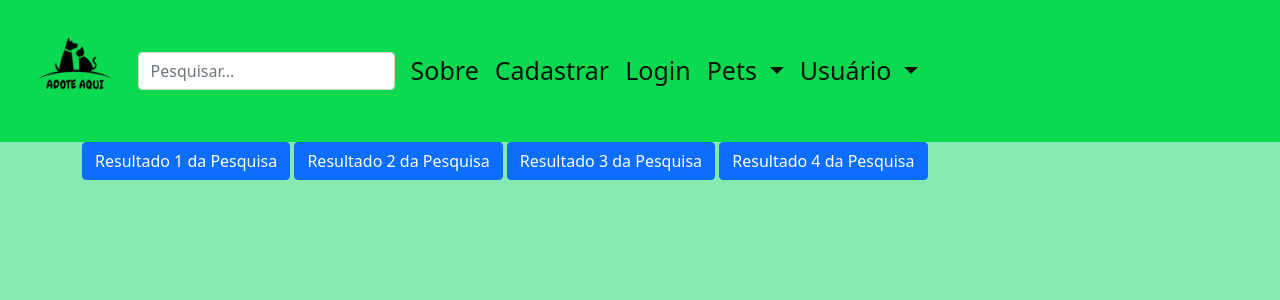
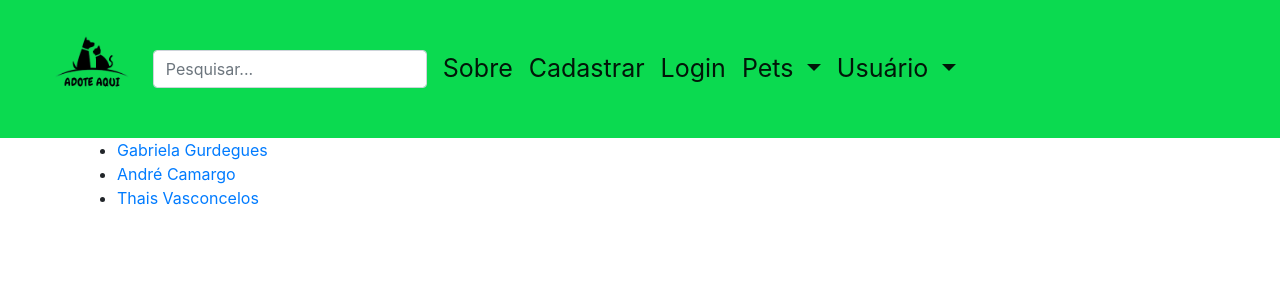
Before and after one commit to eduardooarruda/AdoteAqui2, a Flask app: template adoteaqui/adoteaqui/blueprints/usuario/templates/paginaUsuario.html in a window 1280 px wide. Shown: the top 300 px of the page. Run offline with Flask 2, Linux system fonts and the light colour scheme; the template is opened without the code that fills it, so the values that code supplies are empty; parts of the project's set-up code (start-up, migrations or seed data) failed here and were passed over; some libraries are stand-ins or nearby versions.

Commit message:
Agora os resultados da pesquisa são exibidos em lista e um modal abre ao clicar. Banco de dados não implementado.

```diff
--- a/adoteaqui/adoteaqui/blueprints/usuario/templates/paginaUsuario.html
+++ b/adoteaqui/adoteaqui/blueprints/usuario/templates/paginaUsuario.html
@@ -15,63 +15,96 @@
 {% endwith %}
 <html>
     <head>
-    <link rel="stylesheet" href="../../../static/css/bootstrap.min.css">
-    <link rel="stylesheet" href="../../../static/css/style.css">
+    <link rel="stylesheet" href="../../static/css/bootstrap.min.css">
+    <link rel="stylesheet" href="../../static/css/style.css">
+    <link rel="stylesheet" href="https://stackpath.bootstrapcdn.com/bootstrap/4.4.1/css/bootstrap.min.css" integrity= "sha384-Vkoo8x4CGsO3+Hhxv8T/Q5PaXtkKtu6ug5TOeNV6gBiFeWPGFN9MuhOf23Q9Ifjh" crossorigin="anonymous">
+	<script src="https://code.jquery.com/jquery-3.4.1.slim.min.js" integrity="sha384-J6qa4849blE2+poT4WnyKhv5vZF5SrPo0iEjwBvKU7imGFAV0wwj1yYfoRSJoZ+n" crossorigin="anonymous"></script>
+	<script src="https://cdn.jsdelivr.net/npm/popper.js@1.16.0/dist/umd/popper.min.js" integrity="sha384-Q6E9RHvbIyZFJoft+2mJbHaEWldlvI9IOYy5n3zV9zzTtmI3UksdQRVvoxMfooAo" crossorigin="anonymous"></script>
+	<script src="https://stackpath.bootstrapcdn.com/bootstrap/4.4.1/js/bootstrap.min.js" integrity="sha384-wfSDF2E50Y2D1uUdj0O3uMBJnjuUD4Ih7YwaYd1iqfktj0Uod8GCExl3Og8ifwB6" crossorigin="anonymous"></script>
     </head>
   <body>
-      <!--><style>
-.padding {
-    padding: 3rem !important
-}
+      <!-- Button trigger modal -->
+	<ul>
+		<li data-toggle="modal"
+			data-target="#exampleModal1"
+			data-whatever="item 1">
+			<a href="#">Gabriela Gurdegues</a>
+		</li>
+		<li data-toggle="modal"
+			data-target="#exampleModal2"
+			data-whatever="item 2">
+			<a href="#">André Camargo</a>
+		</li>
+		<li data-toggle="modal"
+			data-target="#exampleModal3"
+			data-whatever="item 3">
+			<a href="#">Thais Vasconcelos</a>
+		</li>
+	</ul>
+	<!-- Modal -->
+	<div class="modal fade modal-personalizado" id="exampleModal1" tabindex="-1">
+          <div class="modal-dialog modal-personalizado">
+            <div class="modal-content"  role="document">
+                    <div class="modal-body">
+                        <div class="page-content page-container" id="page-content">
+                              <div class="padding">
+                                <div class="row container d-flex justify-content-center">
+                                  <div class="col-xl-6 col-md-12">
+                                    <div class="card user-card-full">
+                                      <div class="row m-l-0 m-r-0">
+                                        <div class="col-sm-4 bg-c-lite-green user-profile">
+                                          <div class="card-block text-center text-white">
+                                            <div class="m-b-25"> <img src="../../static/img/avatar.png" class="img-radius" alt="User-Profile-Image"></div>
+                                           <h6 class="f-w-600">"Gabriela Gurdegues"</h6>
+                                          <p>@ no site</p> <i class=" mdi mdi-square-edit-outline feather icon-edit m-t-10 f-16"></i>
+                                        </div>
+                                      </div>
+                                      <div class="col-sm-8">
+                                        <div class="card-block">
+                                          <h6 class="m-b-20 p-b-5 b-b-default f-w-600">Perfil Do Usuário</h6>
+                                          <div class="row">
+                                            <div class="col-sm-6">
+                                              <p class="m-b-10 f-w-600">Email</p>
+                                              <h6 class="text-muted f-w-400">gabigurdegues@gmail.com</h6>
+                                            </div>
+                                            <div class="col-sm-6">
+                                              <p class="m-b-10 f-w-600">Telefone</p>
+                                              <h6 class="text-muted f-w-400">(88)40766231</h6>
+                                            </div>
+                                          </div>
+                                          <h6 class="m-b-20 m-t-40 p-b-5 b-b-default f-w-600">Mais informações:</h6>
+                                         <div class="row">
+                                          <div class="col-sm-6">
+                                              <p class="m-b-10 f-w-600">Instagram</p>
+                                              <h6 class="text-muted f-w-400">@Gabigurdegues</h6>
+                                          </div>
+                                          <div class="col-sm-6">
+                                              <p class="m-b-10 f-w-600">Whatsapp</p>
+                                              <h6 class="text-muted f-w-400">(88)40766231</h6>
+                                          </div>
+                                          <div class="col-sm-6">
+                                              <p class="m-b-10 f-w-600">Facebook</p>
+                                              <h6 class="text-muted f-w-400">Gabriela Gurdegues</h6>
+                                          </div>
+                                          <div class="col-sm-6">
+                                              <p class="m-b-10 f-w-600">Telegram</p>
+                                              <h6 class="text-muted f-w-400">(12)987654654</h6>
+                                          </div>
+                                         </div>
+                                        </div>
+                                      </div>
+                                    </div>
+                                  </div>
+                                </div>
+                             </div>
+                        </div>
+                    </div>
+                </div>
+            </div>
+        </div>
+</div>
 
-.bg-c-lite-green {
-    background: -webkit-gradient(linear, left top, right top, from(#9370DB), to(#006400));
-    background: linear-gradient(to right, #9370DB, #FFC0CB)
-}
-
-.p-b-5 {
-    padding-bottom: 5px !important
-}
-
-.b-b-default {
-    border-bottom: 1px solid #e0e0e0
-}
-
-.m-l-0 {
-    margin-left: 0px
-}
-
-.m-r-0 {
-    margin-right: 0px
-}
-
-.card-block {
-    padding: 1.25rem
-}
-
-.user-card-full {
-    overflow: hidden
-}
-.m-b-25 {
-    margin-bottom: 25px
-}
-
-h6 {
-    font-size: 14px
-}
-
-.f-w-600 {
-    font-weight: 600
-}
-
-.modal-personalizado{
-        min-width: 90%;
-        margin-left: 80;
-}
-      </style><!-->
-
-        <button type="button" class="btn btn-primary" data-bs-toggle="modal" data-bs-target="#exampleModal">Resultado 1 da Pesquisa</button>
-          <div class="modal fade modal-personalizado" id="exampleModal" tabindex="-1">
+	<div class="modal fade modal-personalizado" id="exampleModal2" tabindex="-1">
           <div class="modal-dialog modal-personalizado">
             <div class="modal-content"  role="document">
                     <div class="modal-body">
@@ -84,7 +117,7 @@
                                         <div class="col-sm-4 bg-c-lite-green user-profile">
                                           <div class="card-block text-center text-white">
                                             <div class="m-b-25"> <img src="https://i.imgur.com/hMmnN3t.png" class="img-radius" alt="User-Profile-Image"></div>
-                                           <h6 class="f-w-600">"Fulana da Silva"</h6>
+                                           <h6 class="f-w-600">"André Camargo"</h6>
                                           <p>@ no site</p> <i class=" mdi mdi-square-edit-outline feather icon-edit m-t-10 f-16"></i>
                                         </div>
                                       </div>
@@ -94,26 +127,26 @@
                                           <div class="row">
                                             <div class="col-sm-6">
                                               <p class="m-b-10 f-w-600">Email</p>
-                                              <h6 class="text-muted f-w-400">puxardodb@gmail.com</h6>
+                                              <h6 class="text-muted f-w-400">andré_camargo15@gmail.com</h6>
                                             </div>
                                             <div class="col-sm-6">
                                               <p class="m-b-10 f-w-600">Telefone</p>
-                                              <h6 class="text-muted f-w-400">(00)123456789</h6>
+                                              <h6 class="text-muted f-w-400">(88)762017849</h6>
                                             </div>
                                           </div>
                                           <h6 class="m-b-20 m-t-40 p-b-5 b-b-default f-w-600">Mais informações:</h6>
                                          <div class="row">
                                           <div class="col-sm-6">
                                               <p class="m-b-10 f-w-600">Instagram</p>
-                                              <h6 class="text-muted f-w-400">@JeaneMaria</h6>
+                                              <h6 class="text-muted f-w-400">@andreccamargo</h6>
                                           </div>
                                           <div class="col-sm-6">
                                               <p class="m-b-10 f-w-600">Whatsapp</p>
-                                              <h6 class="text-muted f-w-400">(88)988776655</h6>
+                                              <h6 class="text-muted f-w-400">(88)762017849</h6>
                                           </div>
                                           <div class="col-sm-6">
                                               <p class="m-b-10 f-w-600">Facebook</p>
-                                              <h6 class="text-muted f-w-400">@JeaneMaria</h6>
+                                              <h6 class="text-muted f-w-400">@André Camargo</h6>
                                           </div>
                                           <div class="col-sm-6">
                                               <p class="m-b-10 f-w-600">Telegram</p>
@@ -125,18 +158,15 @@
                                     </div>
                                   </div>
                                 </div>
-                              </div>
-                            </div>
+                             </div>
                         </div>
                     </div>
-            <div class="modal-footer">
-                <button type="button" class="btn btn-secondary" data-bs-dismiss="modal">Fechar</button>
-              </div>
+                </div>
             </div>
-          </div>
+        </div>
 </div>
-        <button type="button" class="btn btn-primary" data-bs-toggle="modal" data-bs-target="#exampleModal">Resultado 2 da Pesquisa</button>
-          <div class="modal fade modal-personalizado" id="exampleModal" tabindex="-1">
+
+	<div class="modal fade modal-personalizado" id="exampleModal3" tabindex="-1">
           <div class="modal-dialog modal-personalizado">
             <div class="modal-content"  role="document">
                     <div class="modal-body">
@@ -149,7 +179,7 @@
                                         <div class="col-sm-4 bg-c-lite-green user-profile">
                                           <div class="card-block text-center text-white">
                                             <div class="m-b-25"> <img src="https://i.imgur.com/hMmnN3t.png" class="img-radius" alt="User-Profile-Image"></div>
-                                           <h6 class="f-w-600">"Fulana da Silva"</h6>
+                                           <h6 class="f-w-600">"Thais Vasconcelos"</h6>
                                           <p>@ no site</p> <i class=" mdi mdi-square-edit-outline feather icon-edit m-t-10 f-16"></i>
                                         </div>
                                       </div>
@@ -159,30 +189,30 @@
                                           <div class="row">
                                             <div class="col-sm-6">
                                               <p class="m-b-10 f-w-600">Email</p>
-                                              <h6 class="text-muted f-w-400">puxardodb@gmail.com</h6>
+                                              <h6 class="text-muted f-w-400">thaisvasconcelos@gmail.com</h6>
                                             </div>
                                             <div class="col-sm-6">
                                               <p class="m-b-10 f-w-600">Telefone</p>
-                                              <h6 class="text-muted f-w-400">(00)123456789</h6>
+                                              <h6 class="text-muted f-w-400">(11)541238849</h6>
                                             </div>
                                           </div>
                                           <h6 class="m-b-20 m-t-40 p-b-5 b-b-default f-w-600">Mais informações:</h6>
                                          <div class="row">
                                           <div class="col-sm-6">
                                               <p class="m-b-10 f-w-600">Instagram</p>
-                                              <h6 class="text-muted f-w-400">@JeaneMaria</h6>
+                                              <h6 class="text-muted f-w-400">@Thais_vasconcelos</h6>
                                           </div>
                                           <div class="col-sm-6">
                                               <p class="m-b-10 f-w-600">Whatsapp</p>
-                                              <h6 class="text-muted f-w-400">(88)988776655</h6>
+                                              <h6 class="text-muted f-w-400">(11)541238849</h6>
                                           </div>
                                           <div class="col-sm-6">
                                               <p class="m-b-10 f-w-600">Facebook</p>
-                                              <h6 class="text-muted f-w-400">@JeaneMaria</h6>
+                                              <h6 class="text-muted f-w-400">Thais Vasconcelos</h6>
                                           </div>
                                           <div class="col-sm-6">
                                               <p class="m-b-10 f-w-600">Telegram</p>
-                                              <h6 class="text-muted f-w-400">(12)987654321</h6>
+                                              <h6 class="text-muted f-w-400">(11)987654321</h6>
                                           </div>
                                          </div>
                                         </div>
@@ -190,147 +220,13 @@
                                     </div>
                                   </div>
                                 </div>
-                              </div>
                             </div>
                         </div>
                     </div>
-            <div class="modal-footer">
-                <button type="button" class="btn btn-secondary" data-bs-dismiss="modal">Fechar</button>
-              </div>
-            </div>
-          </div>
-</div>
-        <button type="button" class="btn btn-primary" data-bs-toggle="modal" data-bs-target="#exampleModal">Resultado 3 da Pesquisa</button>
-          <div class="modal fade modal-personalizado" id="exampleModal" tabindex="-1">
-          <div class="modal-dialog modal-personalizado">
-            <div class="modal-content"  role="document">
-                    <div class="modal-body">
-                        <div class="page-content page-container" id="page-content">
-                              <div class="padding">
-                                <div class="row container d-flex justify-content-center">
-                                  <div class="col-xl-6 col-md-12">
-                                    <div class="card user-card-full">
-                                      <div class="row m-l-0 m-r-0">
-                                        <div class="col-sm-4 bg-c-lite-green user-profile">
-                                          <div class="card-block text-center text-white">
-                                            <div class="m-b-25"> <img src="https://i.imgur.com/hMmnN3t.png" class="img-radius" alt="User-Profile-Image"></div>
-                                           <h6 class="f-w-600">"Fulana da Silva"</h6>
-                                          <p>@ no site</p> <i class=" mdi mdi-square-edit-outline feather icon-edit m-t-10 f-16"></i>
-                                        </div>
-                                      </div>
-                                      <div class="col-sm-8">
-                                        <div class="card-block">
-                                          <h6 class="m-b-20 p-b-5 b-b-default f-w-600">Perfil Do Usuário</h6>
-                                          <div class="row">
-                                            <div class="col-sm-6">
-                                              <p class="m-b-10 f-w-600">Email</p>
-                                              <h6 class="text-muted f-w-400">puxardodb@gmail.com</h6>
-                                            </div>
-                                            <div class="col-sm-6">
-                                              <p class="m-b-10 f-w-600">Telefone</p>
-                                              <h6 class="text-muted f-w-400">(00)123456789</h6>
-                                            </div>
-                                          </div>
-                                          <h6 class="m-b-20 m-t-40 p-b-5 b-b-default f-w-600">Mais informações:</h6>
-                                         <div class="row">
-                                          <div class="col-sm-6">
-                                              <p class="m-b-10 f-w-600">Instagram</p>
-                                              <h6 class="text-muted f-w-400">@JeaneMaria</h6>
-                                          </div>
-                                          <div class="col-sm-6">
-                                              <p class="m-b-10 f-w-600">Whatsapp</p>
-                                              <h6 class="text-muted f-w-400">(88)988776655</h6>
-                                          </div>
-                                          <div class="col-sm-6">
-                                              <p class="m-b-10 f-w-600">Facebook</p>
-                                              <h6 class="text-muted f-w-400">@JeaneMaria</h6>
-                                          </div>
-                                          <div class="col-sm-6">
-                                              <p class="m-b-10 f-w-600">Telegram</p>
-                                              <h6 class="text-muted f-w-400">(12)987654321</h6>
-                                          </div>
-                                         </div>
-                                        </div>
-                                      </div>
-                                    </div>
-                                  </div>
-                                </div>
-                              </div>
-                            </div>
-                        </div>
-                    </div>
-            <div class="modal-footer">
-                <button type="button" class="btn btn-secondary" data-bs-dismiss="modal">Fechar</button>
-              </div>
-            </div>
+                </div>
             </div>
         </div>
-        <button type="button" class="btn btn-primary" data-bs-toggle="modal" data-bs-target="#exampleModal">Resultado 4 da Pesquisa</button>
-          <div class="modal fade modal-personalizado" id="exampleModal" tabindex="-1">
-          <div class="modal-dialog modal-personalizado">
-            <div class="modal-content"  role="document">
-                    <div class="modal-body">
-                        <div class="page-content page-container" id="page-content">
-                              <div class="padding">
-                                <div class="row container d-flex justify-content-center">
-                                  <div class="col-xl-6 col-md-12">
-                                    <div class="card user-card-full">
-                                      <div class="row m-l-0 m-r-0">
-                                        <div class="col-sm-4 bg-c-lite-green user-profile">
-                                          <div class="card-block text-center text-white">
-                                            <div class="m-b-25"> <img src="https://i.imgur.com/hMmnN3t.png" class="img-radius" alt="User-Profile-Image"></div>
-                                           <h6 class="f-w-600">"Fulana da Silva"</h6>
-                                          <p>@ no site</p> <i class=" mdi mdi-square-edit-outline feather icon-edit m-t-10 f-16"></i>
-                                        </div>
-                                      </div>
-                                      <div class="col-sm-8">
-                                        <div class="card-block">
-                                          <h6 class="m-b-20 p-b-5 b-b-default f-w-600">Perfil Do Usuário</h6>
-                                          <div class="row">
-                                            <div class="col-sm-6">
-                                              <p class="m-b-10 f-w-600">Email</p>
-                                              <h6 class="text-muted f-w-400">puxardodb@gmail.com</h6>
-                                            </div>
-                                            <div class="col-sm-6">
-                                              <p class="m-b-10 f-w-600">Telefone</p>
-                                              <h6 class="text-muted f-w-400">(00)123456789</h6>
-                                            </div>
-                                          </div>
-                                          <h6 class="m-b-20 m-t-40 p-b-5 b-b-default f-w-600">Mais informações:</h6>
-                                         <div class="row">
-                                          <div class="col-sm-6">
-                                              <p class="m-b-10 f-w-600">Instagram</p>
-                                              <h6 class="text-muted f-w-400">@JeaneMaria</h6>
-                                          </div>
-                                          <div class="col-sm-6">
-                                              <p class="m-b-10 f-w-600">Whatsapp</p>
-                                              <h6 class="text-muted f-w-400">(88)988776655</h6>
-                                          </div>
-                                          <div class="col-sm-6">
-                                              <p class="m-b-10 f-w-600">Facebook</p>
-                                              <h6 class="text-muted f-w-400">@JeaneMaria</h6>
-                                          </div>
-                                          <div class="col-sm-6">
-                                              <p class="m-b-10 f-w-600">Telegram</p>
-                                              <h6 class="text-muted f-w-400">(12)987654321</h6>
-                                          </div>
-                                         </div>
-                                        </div>
-                                      </div>
-                                    </div>
-                                  </div>
-                                </div>
-                              </div>
-                            </div>
-                        </div>
-                    </div>
-            <div class="modal-footer">
-                <button type="button" class="btn btn-secondary" data-bs-dismiss="modal">Fechar</button>
-              </div>
-            </div>
-          </div>
-            </div>
-    <script src="../../../static/js/bootstrap.bundle.min.js"></script>
+    </div>
   </body>
 </html>
 {% endblock conteudo %}
```
